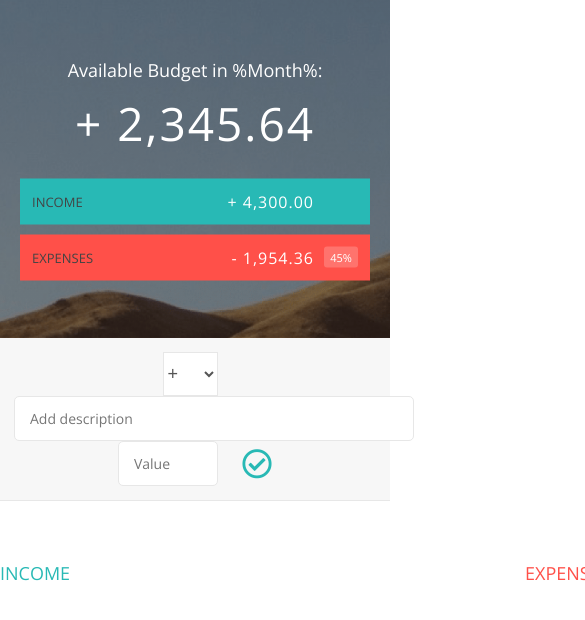
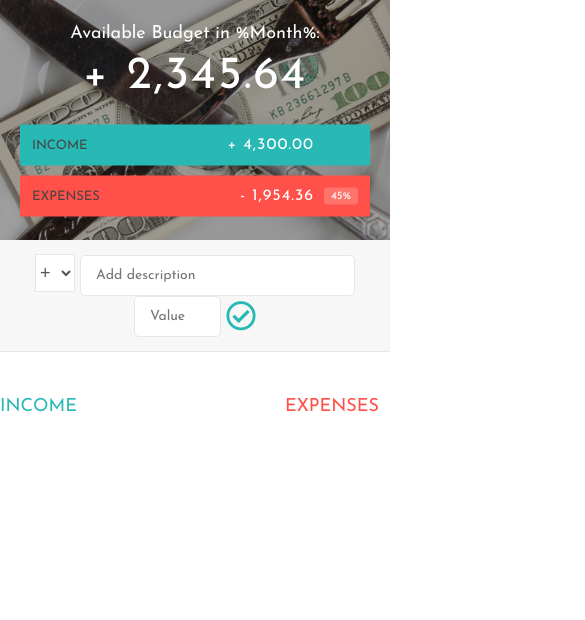
Before and after one commit to Joshimcse/Simple-Budget-App, a plain HTML site: page index.html in a window 390 px wide. Shown: the top 620 px of the page, 585 px wide, since content can reach past the window. Drawn offline with nearby package versions, Linux system fonts and the light colour scheme.

Commit message:
Update UI & Resposive design

```diff
--- a/css/style.css
+++ b/css/style.css
@@ -16,7 +16,7 @@
 
 body {
     color: #555;
-    font-family: Open Sans;
+    font-family: 'Josefin Sans', sans-serif;
     font-size: 16px;
     position: relative;
     height: 100vh;
@@ -32,8 +32,8 @@ body {
 **********************************************/
 
 .top {
-    height: 40vh;
-    background-image: linear-gradient(rgba(0, 0, 0, 0.35), rgba(0, 0, 0, 0.35)), url(../img/back.png);
+    height: 240px;
+    background-image: linear-gradient(rgba(0, 0, 0, 0.35), rgba(0, 0, 0, 0.35)), url(../img/back.jpg);
     background-size: cover;
     background-position: center;
     position: relative;
@@ -127,7 +127,7 @@ body {
 .add__type {
     width: 55px;
     border: 1px solid #e7e7e7;
-    height: 44px;
+    height: 38px;
     font-size: 18px;
     color: inherit;
     background-color: #fff;
@@ -275,3 +275,56 @@ h2 {
 
 .unpaid .item__percentage { box-shadow: 0 2px 6px 0 rgba(0, 0, 0, 0.1); }
 .unpaid:hover .item__description { font-weight: 900; }
+
+@media screen and (max-width: 991px) {
+    .container {
+        width: 800px;
+        margin: 50px auto;
+    }
+
+    .income {
+        float: left;
+        width: 350px;
+        margin-right: 30px;
+    }
+
+    .expenses {
+        float: left;
+        width: 350px;
+    }
+}
+
+@media screen and (max-width: 767px) {
+    .add__type {
+        width: 40px;
+        margin-right: 0;
+    }
+    .add__description {
+        width: 275px;
+        margin-right: 0;
+    }
+    .add__value {
+        width: 87px;
+        margin-right: 0;
+    }
+
+    .add__btn {
+        margin-left: 0;
+    }
+
+    .container {
+        width: 600px;
+        margin: 45px auto;
+    }
+
+    .income {
+        float: left;
+        width: 275px;
+        margin-right: 10px;
+    }
+
+    .expenses {
+        float: left;
+        width: 275px;
+    }
+}
--- a/index.html
+++ b/index.html
@@ -1,12 +1,15 @@
 <!DOCTYPE html>
 <html lang="en">
+
 <head>
     <meta charset="UTF-8">
-        <link href="https://fonts.googleapis.com/css?family=Open+Sans:100,300,400,600" rel="stylesheet" type="text/css">
-        <link rel="stylesheet" href="https://use.fontawesome.com/releases/v5.8.1/css/all.css" integrity="sha384-50oBUHEmvpQ+1lW4y57PTFmhCaXp0ML5d60M1M7uH2+nqUivzIebhndOJK28anvf" crossorigin="anonymous">
+    <link href="https://fonts.googleapis.com/css?family=Josefin+Sans" rel="stylesheet">
+    <link rel="stylesheet" href="https://use.fontawesome.com/releases/v5.8.1/css/all.css" integrity="sha384-50oBUHEmvpQ+1lW4y57PTFmhCaXp0ML5d60M1M7uH2+nqUivzIebhndOJK28anvf"
+        crossorigin="anonymous">
     <link type="text/css" rel="stylesheet" href="./css/style.css">
     <title>Budgety</title>
 </head>
+
 <body>
     <div class="top">
         <div class="budget">
@@ -120,4 +123,5 @@
 
     <script src="./js/app.js"></script>
 </body>
+
 </html>
```
Also changed, not shown: img/back.jpg (added), img/back.png (deleted). Lines whose indentation alone changed are shown as unchanged.
